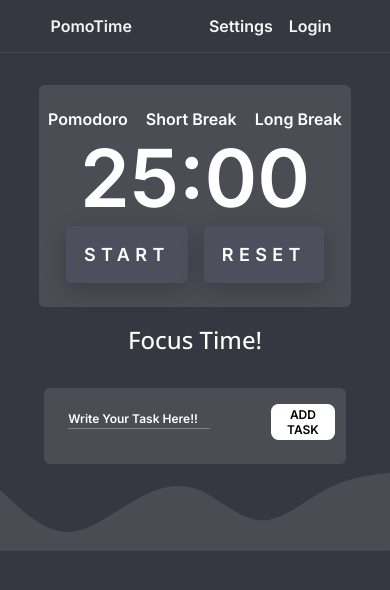
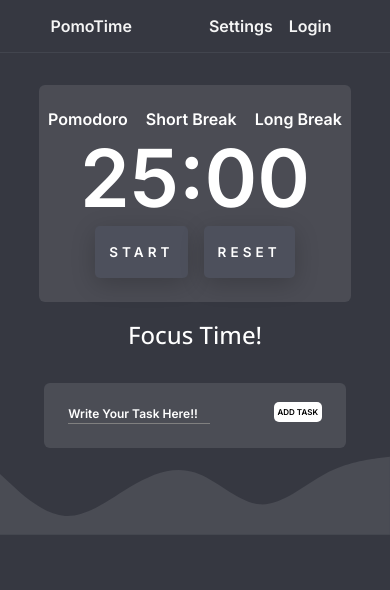
Before and after one commit to Neel2107/PomoTIme, a React (Vite) app: page / in a window 390 px wide. Shown: the top 590 px of the page. Built offline with nearby package versions, Linux system fonts and the light colour scheme.

Commit message:
changes in  mobile responsive

```diff
--- a/src/Components/Todo.jsx
+++ b/src/Components/Todo.jsx
@@ -103,16 +103,3 @@ export const Todo = () => {
     </div>
   );
 };
-
-
-
-
-
-
-
-<button class="tooltip">
-  <svg xmlns="http://www.w3.org/2000/svg" fill="none" viewBox="0 0 20 20" height="25" width="25">
-    <path fill="#6361D9" d="M8.78842 5.03866C8.86656 4.96052 8.97254 4.91663 9.08305 4.91663H11.4164C11.5269 4.91663 11.6329 4.96052 11.711 5.03866C11.7892 5.11681 11.833 5.22279 11.833 5.33329V5.74939H8.66638V5.33329C8.66638 5.22279 8.71028 5.11681 8.78842 5.03866ZM7.16638 5.74939V5.33329C7.16638 4.82496 7.36832 4.33745 7.72776 3.978C8.08721 3.61856 8.57472 3.41663 9.08305 3.41663H11.4164C11.9247 3.41663 12.4122 3.61856 12.7717 3.978C13.1311 4.33745 13.333 4.82496 13.333 5.33329V5.74939H15.5C15.9142 5.74939 16.25 6.08518 16.25 6.49939C16.25 6.9136 15.9142 7.24939 15.5 7.24939H15.0105L14.2492 14.7095C14.2382 15.2023 14.0377 15.6726 13.6883 16.0219C13.3289 16.3814 12.8414 16.5833 12.333 16.5833H8.16638C7.65805 16.5833 7.17054 16.3814 6.81109 16.0219C6.46176 15.6726 6.2612 15.2023 6.25019 14.7095L5.48896 7.24939H5C4.58579 7.24939 4.25 6.9136 4.25 6.49939C4.25 6.08518 4.58579 5.74939 5 5.74939H6.16667H7.16638ZM7.91638 7.24996H12.583H13.5026L12.7536 14.5905C12.751 14.6158 12.7497 14.6412 12.7497 14.6666C12.7497 14.7771 12.7058 14.8831 12.6277 14.9613C12.5495 15.0394 12.4436 15.0833 12.333 15.0833H8.16638C8.05588 15.0833 7.94989 15.0394 7.87175 14.9613C7.79361 14.8831 7.74972 14.7771 7.74972 14.6666C7.74972 14.6412 7.74842 14.6158 7.74584 14.5905L6.99681 7.24996H7.91638Z" clip-rule="evenodd" fill-rule="evenodd"></path>
-  </svg>
-  <span class="tooltiptext">remove</span>
-</button>
--- a/src/index.css
+++ b/src/index.css
@@ -471,6 +471,10 @@ html {
 } */
 
 
+.bg-curve{
+position: ;
+}
+
 
 
 @media screen and (max-width:600px) {
@@ -495,12 +499,13 @@ html {
     }
 
     .start-button{
-        font-size: 1rem;
-       padding: 0rem 1rem;
+        font-size: 0.75rem;
+       padding: 0rem 0.75rem;
     }
+
     .reset-button{
-        font-size: 1rem;
-        padding: 0rem 1rem;
+        font-size: 0.75rem;
+        padding: 0rem 0.75rem;
     }
 
     .for-task-bg{
@@ -517,8 +522,9 @@ html {
         font-size: 0.75rem;
     }
     .add-btn{
-        font-size:12px;
-        padding:0.2rem 1rem;
+        width: 3rem;
+        font-size:0.5rem;
+        padding:0.3rem 0.2rem;
        /* margin-right: 5rem; */
     }
     .for-center-input{
@@ -526,10 +532,12 @@ html {
     }
 
     .list-btns{
-        font-size: 0.8rem;
+        width: 2.5rem;
+        font-size: 0.5rem;
+        padding: 0.3rem 0.2rem;
     }
 
     .list-width{
-        font-size: 1rem;
+        font-size: 0.75rem;
     }
 }
```
